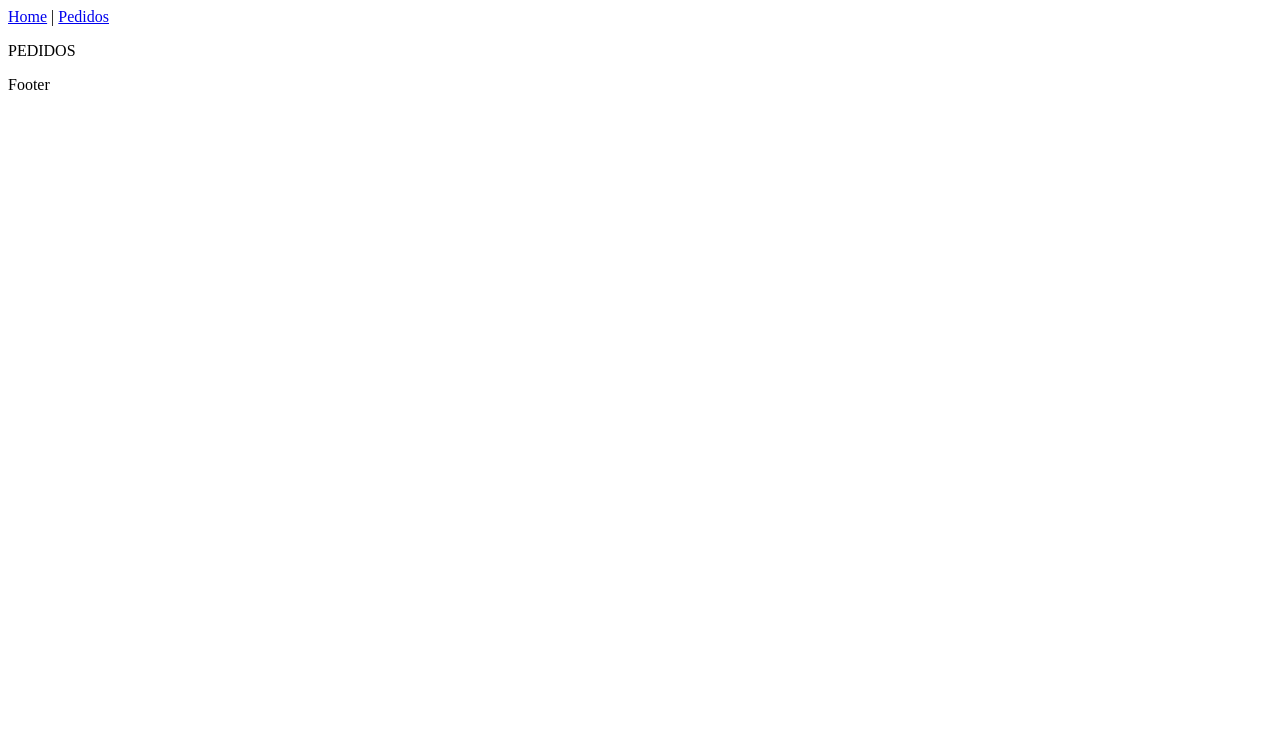
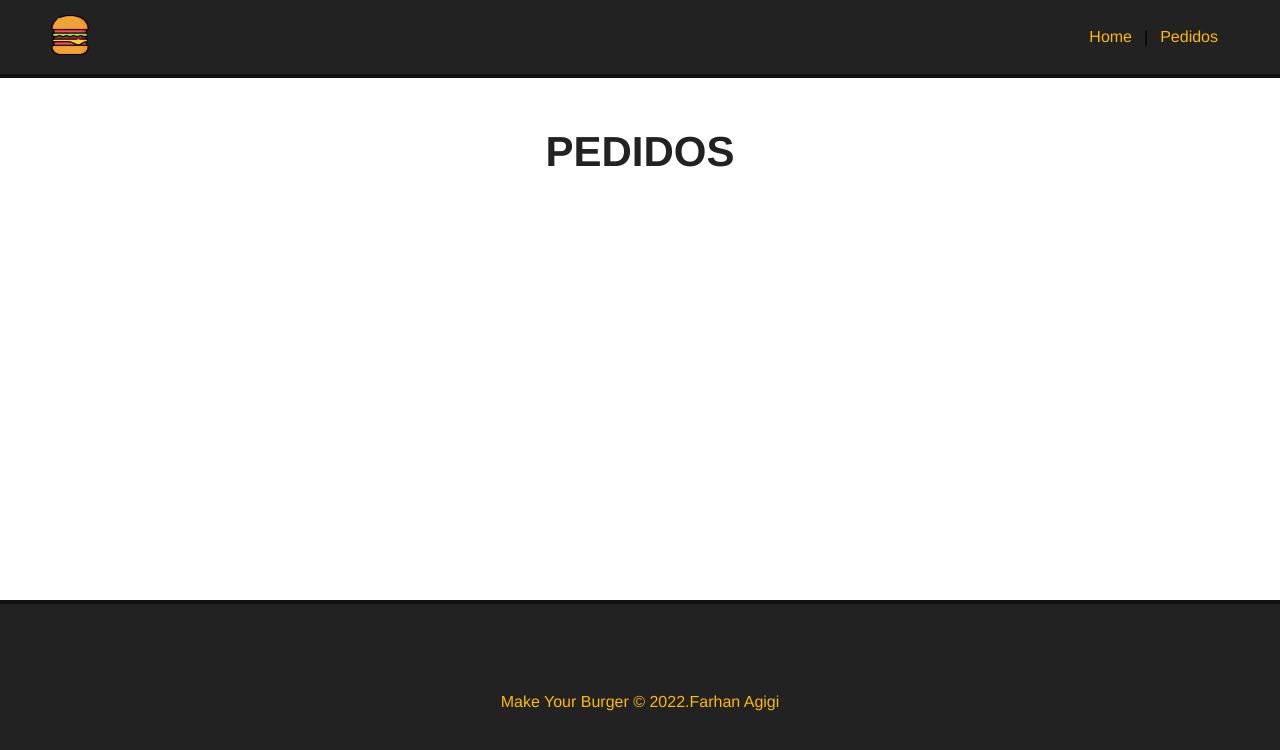
Before and after one commit to Farhanagigi/make_your_burger, a Vue app: page /pedidosview in a window 1280 px wide. Shown: the top 750 px of the page. Built offline with nearby package versions, Linux system fonts and the light colour scheme.

Commit message:
Finalizando cabecalho e rodape do project

```diff
--- a/src/App.vue
+++ b/src/App.vue
@@ -1,5 +1,5 @@
 <template>
-  <NavBar />
+  <NavBar :logo="logo_src" :alt="app_name" />
   <router-view />
   <FooTer />
 </template>
@@ -14,6 +14,32 @@
     NavBar,
     FooTer,
   },
+  data() {
+    return {
+      logo_src: "/img/logo.png",
+      app_name: "Make Your Burger",
+    };
+  },
 });
 </script>
-<style></style>
+<style>
+/*fazer reset do estilo que o browser coloca */
+* {
+  font-family: Helvetica;
+  padding: 0;
+  margin: 0;
+  box-sizing: border-box;
+}
+
+.main-container {
+  margin: 50px;
+  min-height: 250px;
+}
+
+h1 {
+  text-align: center;
+  font-size: 42px;
+  margin-bottom: 30px;
+  color: #222;
+}
+</style>
--- a/src/components/FooTer.vue
+++ b/src/components/FooTer.vue
@@ -1,7 +1,8 @@
 <template>
-  <div>
-    <p>Footer</p>
-  </div>
+  <footer id="footer">
+    <p>Make Your Burger &copy; 2022</p>
+    <p>.Farhan Agigi</p>
+  </footer>
 </template>
 
 <script>
@@ -12,4 +13,17 @@
 });
 </script>
 
-<style lang="scss" scoped></style>
+<style scoped>
+#footer {
+  height: 200px;
+  background-color: #222;
+  border-top: 4px solid #111;
+  color: #fcba04;
+  display: flex;
+  align-items: center;
+  justify-content: center;
+  width: 100%;
+  position: absolute;
+  bottom: 0;
+}
+</style>
--- a/src/components/Navbar.vue
+++ b/src/components/Navbar.vue
@@ -1,12 +1,12 @@
 <template>
-  <nav>
-    <router-link to="/">
-      <img src="" id="logo" />
+  <div id="nav">
+    <router-link to="/" id="logo-url">
+      <img :src="logo" :alt="alt" id="logo" />
     </router-link>
 
     <router-link to="/">Home</router-link> |
     <router-link to="/PedidosView">Pedidos</router-link>
-  </nav>
+  </div>
 </template>
 
 <script>
@@ -14,7 +14,38 @@
 
 export default defineComponent({
   name: "NavBar",
+  props: ["logo", "alt"],
 });
 </script>
 
-<style lang="scss" scoped></style>
+<style scoped>
+#nav {
+  background-color: #222;
+  border-bottom: 4px solid #111;
+  padding: 15px 50px;
+  display: flex;
+  justify-content: flex-end;
+  align-items: center;
+}
+
+#nav #logo-url {
+  margin: auto;
+  margin-left: 0;
+}
+
+#logo {
+  width: 40px;
+  height: 40px;
+}
+
+#nav a {
+  color: #fcba03;
+  text-decoration: none;
+  margin: 12px;
+  transition: 0.5s;
+}
+
+#nav a:hover {
+  color: #fff;
+}
+</style>
--- a/src/router/index.js
+++ b/src/router/index.js
@@ -1,5 +1,6 @@
 import { createRouter, createWebHistory } from "vue-router";
 import HomeView from "../views/HomeView.vue";
+import PedidosView from "../views/PedidosView.vue";
 
 const routes = [
   {
@@ -9,12 +10,10 @@
   },
   {
     path: "/pedidosview",
-    name: "pedidosview",
-    // route level code-splitting
-    // this generates a separate chunk (about.[hash].js) for this route
-    // which is lazy-loaded when the route is visited.
-    component: () =>
-      import(/* webpackChunkName: "PedidosVe" */ "../views/PedidosView.vue"),
+    name: "PedidosView",
+    component: PedidosView /*"../views/PedidosView.vue")*/,
+    /* component: () =>
+      import(/* webpackChunkName: "PedidosView" */
   },
 ];
 
--- a/src/views/HomeView.vue
+++ b/src/views/HomeView.vue
@@ -1,5 +1,7 @@
 <template>
-  <div class="home"></div>
+  <div class="main-container">
+    <h1>HOME</h1>
+  </div>
 </template>
 
 <script></script>
--- a/src/views/PedidosView.vue
+++ b/src/views/PedidosView.vue
@@ -1,5 +1,5 @@
 <template>
-  <div>
-    <p>PEDIDOS</p>
+  <div class="main-container">
+    <h1>PEDIDOS</h1>
   </div>
 </template>
```
